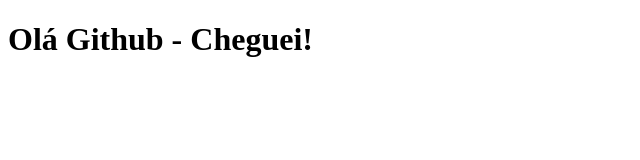
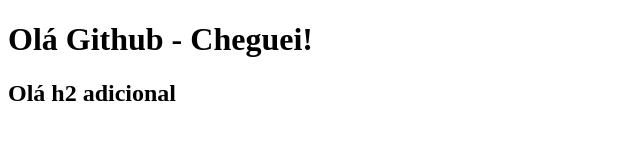
Before and after one commit to JuanFerreira05/aulaGit, a plain HTML site: page index.html in a window 1280 px wide. Shown: the whole page, without its empty margins (0-640 px from the left). Drawn offline with Linux system fonts and the light colour scheme.

Commit message:
adicionado

```diff
--- a/index.html
+++ b/index.html
@@ -6,5 +6,6 @@
 </head>
 <body>
     <h1>Olá Github - Cheguei!</h1>
+    <h2>Olá h2 adicional</h2>
 </body>
 </html>
```
